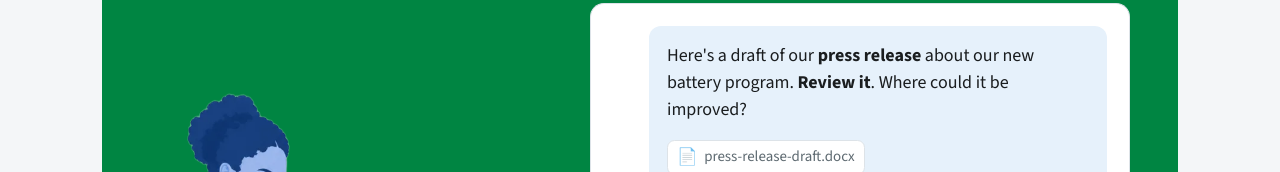
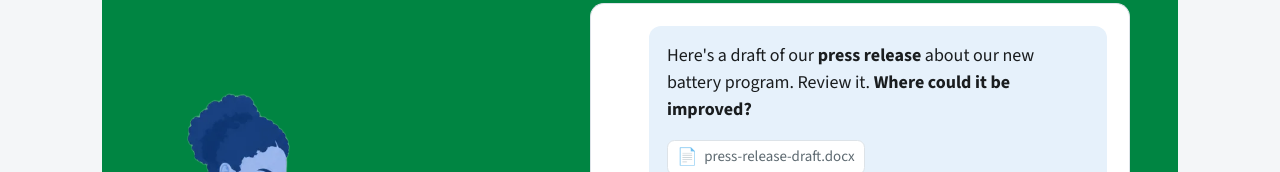
Before and after one commit to Rare-Technology/speak-sustainability, a website: page index.html in a window 1280 px wide. Shown: the part 306-478 px from the top of the page. Drawn offline with Linux system fonts and the light colour scheme.

Commit message:
Hero conversation: bold 'Where could it be improved?' instead of 'Review it'
Co-Authored-By: Claude Opus 4.8 <noreply@anthropic.com>

```diff
--- a/index.html
+++ b/index.html
@@ -822,7 +822,7 @@
               <div class="chat-track">
                 <div class="chat-msg chat-msg--user">
                   <p>Here's a draft of our <strong>press release</strong> about our new
-                  battery program. <strong>Review it</strong>. Where could it be improved?</p>
+                  battery program. Review it. <strong>Where could it be improved?</strong></p>
                   <button type="button" class="chat-file" id="file-chip"
                           aria-haspopup="dialog" aria-controls="doc-preview"
                           aria-label="Open preview of press-release-draft.docx"><span class="chat-file-ico" aria-hidden="true">📄</span>press-release-draft.docx</button>
```
